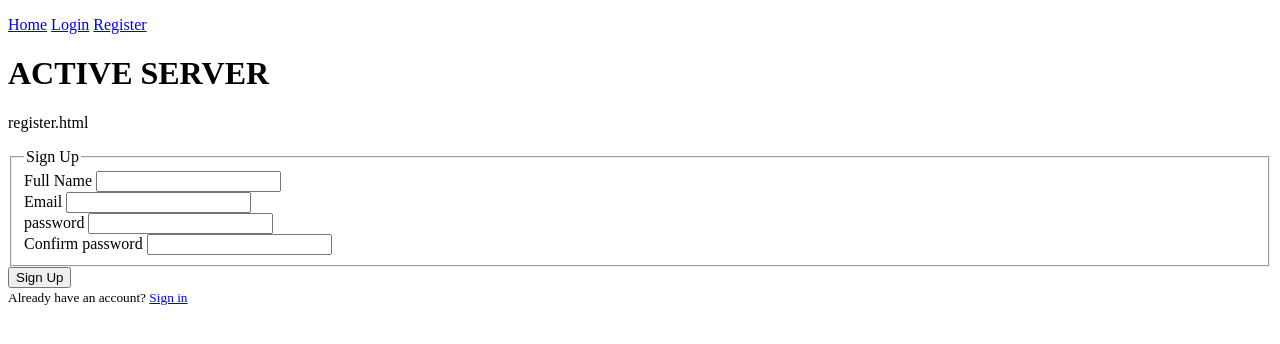
After one commit to Code-Blooded-007/Backend, a Flask app: page /register/ in a window 1280 px wide. The commit adds this page. Shown: the top 344 px of the page. Run offline with Flask 2, Linux system fonts and the light colour scheme.

Commit message:
forms created using wtf_forms

```diff
--- a/app/__init__.py
+++ b/app/__init__.py
@@ -1,5 +1,7 @@
 from flask import Flask
+from config import Config
 
 app = Flask(__name__)
+app.config.from_object(Config)
 
 from app import routes
--- /dev/null
+++ b/app/forms.py
@@ -0,0 +1,17 @@
+from flask_wtf import FlaskForm
+from wtforms import StringField, PasswordField, BooleanField, SubmitField
+from wtforms.validators import DataRequired, EqualTo, Email, Length
+
+
+class LoginForm(FlaskForm):
+    email = StringField('Email', validators = [DataRequired(), Email()])
+    password = PasswordField('Password', validators=[DataRequired()])
+    remember_me = BooleanField('Remember Me')
+    submit = SubmitField('Sign In')
+
+class RegistrationForm(FlaskForm):
+	name = StringField('Full Name', validators = [DataRequired()])
+	email = StringField('Email', validators = [DataRequired(), Email()])
+	password = PasswordField('password', validators = [DataRequired(), Length(min=8, max=32)])
+	confirm_password =  PasswordField('Confirm password', validators = [DataRequired(), EqualTo('password')])
+	submit = SubmitField('Sign Up')
--- a/app/routes.py
+++ b/app/routes.py
@@ -1,10 +1,11 @@
-from flask import render_template
+from flask import render_template, url_for, flash, redirect
 from app import app
-
+from app.forms import RegistrationForm, LoginForm
 
 
 @app.route('/')
-@app.route('/index')
+@app.route('/index/')
+@app.route('/home/')
 def index():
 	websites = [
 		{'name' : 'google.com', 'status' :'active'},
@@ -14,3 +15,24 @@ def index():
 		{'name' : 'w3school.com', 'status' : 'active'}
 	]
 	return render_template('index.html', title='Home', websites=websites)
+
+
+@app.route('/login/', methods=['GET', 'POST'])
+def login():
+	form = LoginForm()
+	if form.validate_on_submit():
+		if form.email.data == "test@test.com" and form.password.data == "password":
+			flash('You have been logged in', 'success')
+			return redirect(url_for('index'))
+		else:
+			flash('Login unsuccessful!', 'danger')
+	return render_template('login.html', title="Login", form=form)
+
+
+@app.route("/register/", methods=['GET', 'POST'])
+def register():
+	form = RegistrationForm()
+	if form.validate_on_submit():
+		flash(f'Account created for { form.name.data }!', 'success')
+		return redirect(url_for('index'))
+	return render_template('register.html', title="Register", form=form)
--- a/app/templates/layout.html
+++ b/app/templates/layout.html
@@ -14,6 +14,21 @@
 	</style>
 </head>
 <body>
+	<p>
+		<a href="{{ url_for('index') }}">Home</a>
+	    <a href="{{ url_for('login') }}">Login</a>
+	    <a href="{{ url_for('register') }}">Register</a>
+	</p>
+
+	<p style="color: red;">
+		{% with messages = get_flashed_messages(with_categories = true) %}
+    		{% if messages %}
+    			{% for category, message in messages %}
+    					{{ message }} <br>
+    			{% endfor %}
+    		{% endif %}
+    	{% endwith %}
+	</p>
 	<h1>ACTIVE SERVER</h1>
 	{% block content %}{% endblock %}
 </body>
--- /dev/null
+++ b/app/templates/register.html
@@ -0,0 +1,74 @@
+{% extends "layout.html" %}
+
+
+{% block content %}
+    <p>register.html</p>
+
+    <div class="content-section">
+		<form method="POST" action="">
+			{{ form.hidden_tag() }}
+			<fieldset>
+				<legend> Sign Up </legend>
+
+					{{ form.name.label(class="form-control-label") }}
+
+					{% if form.name.errors %}
+						{{ form.name(class="form-control form-control-lg is-invalid") }}
+
+						{% for error in form.name.errors %}
+							<span style="color: red;">{{ error }}</span>
+						{% endfor %}
+
+					{% else %}
+						{{ form.name(class="form-control form-control-lg") }}
+					{% endif %}
+
+				<br>
+					{{ form.email.label(class="form-control-label") }}
+					{% if form.email.errors %}
+						{{ form.email(class="form-control form-control-lg is-invalid") }}
+
+							{% for error in form.email.errors %}
+								<span style="color: red;">{{ error }}</span>
+							{% endfor %}
+
+					{% else %}
+						{{ form.email(class="form-control form-control-lg") }}
+					{% endif %}
+				<br>
+
+					{{ form.password.label(class="form-control-label") }}
+					{% if form.password.errors %}
+						{{ form.password(class="form-control form-control-lg is-invalid") }}
+
+							{% for error in form.password.errors %}
+								<span style="color: red;">{{ error }}</span>
+							{% endfor %}
+
+					{% else %}
+						{{ form.password(class="form-control form-control-lg") }}
+					{% endif %}
+				<br>
+					{{ form.confirm_password.label(class="form-control-label") }}
+					{% if form.confirm_password.errors %}
+						{{ form.confirm_password(class="form-control form-control-lg is-invalid") }}
+
+							{% for error in form.confirm_password.errors %}
+								<span style="color: red;">{{ error }}</span>
+							{% endfor %}
+
+					{% else %}
+						{{ form.confirm_password(class="form-control form-control-lg") }}
+					{% endif %}
+			</fieldset>
+			<div class="form-group">
+					{{ form.submit(class="btn btn-outline-info") }}
+			</div>
+		</form>
+	</div>
+	<div class="border-top pt-3">
+		<small class="text-muted">
+			Already have an account? <a class="ml-2" href="{{ url_for('login') }}"> Sign in </a>
+		</small>
+	</div>
+{% endblock %}
--- /dev/null
+++ b/config.py
@@ -0,0 +1,4 @@
+import os
+
+class Config(object):
+    SECRET_KEY = os.environ.get('SECRET_KEY') or 'you-will-never-guess'
--- a/requirements.txt
+++ b/requirements.txt
@@ -36,6 +36,7 @@ urllib3>=1.23
 visitor==0.1.3
 Werkzeug==0.14.1
 WTForms==2.1
+requests
 
 # requirements for Heroku
 psycopg2==2.7.3.1
```
Also changed, not shown: app/templates/login.html (added, +44 -0 lines).
